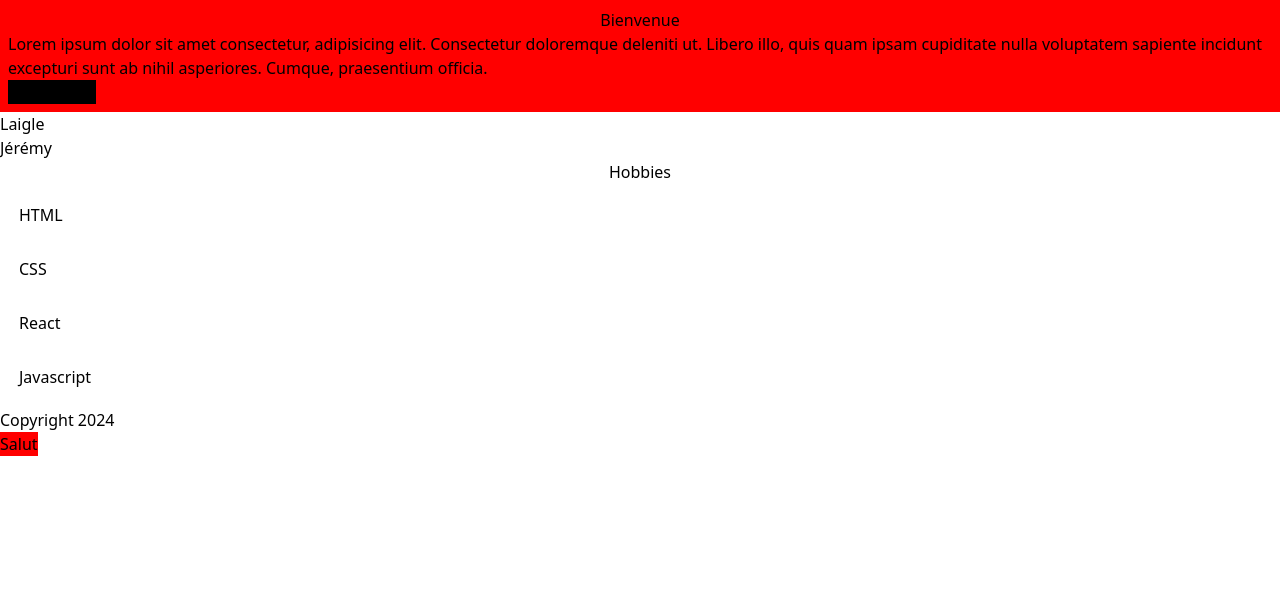
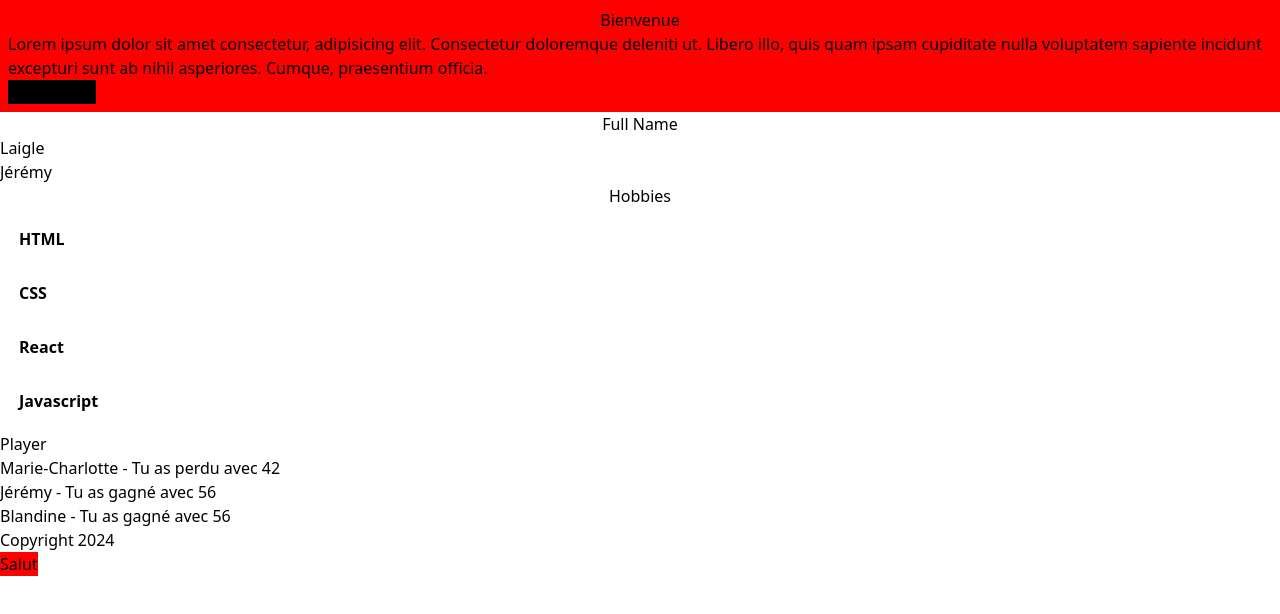
Before and after one commit to LaigleJ/introduction-react, a React (Vite) app in the folder introduction-react/: page / in a window 1280 px wide. Shown: the top 614 px of the page. Built offline with nearby package versions, Linux system fonts and the light colour scheme.

Commit message:
add props

```diff
--- a/introduction-react/src/App.jsx
+++ b/introduction-react/src/App.jsx
@@ -1,9 +1,7 @@
 import './index.css'
 import { Header } from './component/containers/header/Header'
 import { Footer } from './component/containers/footer/Footer'
-import { FirstName } from './component/containers/firstName/FirstName'
-import { LastName } from './component/containers/lastName/LastName'
-import { Hobbies } from './component/containers/hobbies/Hobbies'
+import { User } from './component/containers/users/user'
 
 function App() {
   const user = {
@@ -14,9 +12,7 @@ function App() {
   return (
     <>
     <Header />
-      <FirstName>{user.firstName}</FirstName>
-      <LastName>{user.lastName}</LastName>
-      <Hobbies hobbies={user.hobbies} />
+    <User utilisateur={user} />
     <Footer />
     </>
   )
--- a/introduction-react/src/component/containers/firstName/FirstName.jsx
+++ b/introduction-react/src/component/containers/firstName/FirstName.jsx
@@ -1,13 +1,13 @@
 import PropTypes from "prop-types"
 
-export function FirstName({children}) {
+export function FirstName({prenom}) {
     return (
         <>
-        <p>{children}</p>
+        <p>{prenom}</p>
         </>
     )
 }
 
 FirstName.propTypes = {
-    children: PropTypes.node.isRequired
+    prenom: PropTypes.string.isRequired
 }
--- a/introduction-react/src/component/containers/fullName/FullName.jsx
+++ b/introduction-react/src/component/containers/fullName/FullName.jsx
@@ -2,17 +2,18 @@ import { FirstName } from "../firstName/FirstName";
 import { LastName } from "../lastName/LastName";
 import PropTypes from "prop-types"
 
-export function FullName({children}) {
+export function FullName({prenom, nom}) {
    return (
   <>
     <h2 className="title">Full Name</h2>
-    <FirstName>{children}</FirstName>
-    <LastName>{children}</LastName>
+    <FirstName prenom = {prenom} />
+    <LastName nom = {nom} />
   </>
 
    )
 }
 
 FullName.propTypes = {
-    children: PropTypes.node.isRequired
+    prenom: PropTypes.string,
+    nom: PropTypes.string
 }
--- a/introduction-react/src/component/containers/hobbies/Hobbies.jsx
+++ b/introduction-react/src/component/containers/hobbies/Hobbies.jsx
@@ -1,4 +1,6 @@
-export function Hobbies() {
+import PropTypes from "prop-types"
+
+export function Hobbies({pations}) {
     const hobbiesDb = [
         {
             id: 0,
@@ -30,7 +32,7 @@ export function Hobbies() {
                         border: "1px solid white",
                         margin: "0.5em"
                 }}>
-                    {hobby.name}
+                    {pations.includes(hobby.name) ? <strong>{hobby.name}</strong> : hobby.name}
                 </li>
             )
            })}
@@ -39,3 +41,7 @@ export function Hobbies() {
     )
 
 }
+
+Hobbies.propTypes = {
+    pations: PropTypes.array
+}
--- a/introduction-react/src/component/containers/lastName/LastName.jsx
+++ b/introduction-react/src/component/containers/lastName/LastName.jsx
@@ -1,13 +1,13 @@
 import PropTypes from "prop-types"
 
-export function LastName({children}) {
+export function LastName({nom}) {
     return (
         <>
-        <p>{children}</p>
+        <p>{nom}</p>
         </>
     )
 }
 
 LastName.propTypes = {
-    children: PropTypes.node.isRequired
+    nom: PropTypes.string
 }
--- a/introduction-react/src/component/containers/users/User.jsx
+++ b/introduction-react/src/component/containers/users/User.jsx
@@ -1,13 +1,18 @@
 import { FullName } from "../fullName/FullName";
 import { Hobbies } from "../hobbies/Hobbies";
 import { Player } from "../player/Player";
+import PropTypes from "prop-types"
 
-export function User() {
+export function User({utilisateur}) {
     return (
             <>
-            <FullName />
-            <Hobbies />
+            <FullName prenom={utilisateur.firstName} nom={utilisateur.lastName}/>
+            <Hobbies pations={utilisateur.hobbies}/>
             <Player />
             </>
     )
 }
+
+User.propTypes = {
+    utilisateur: PropTypes.object
+}
```
